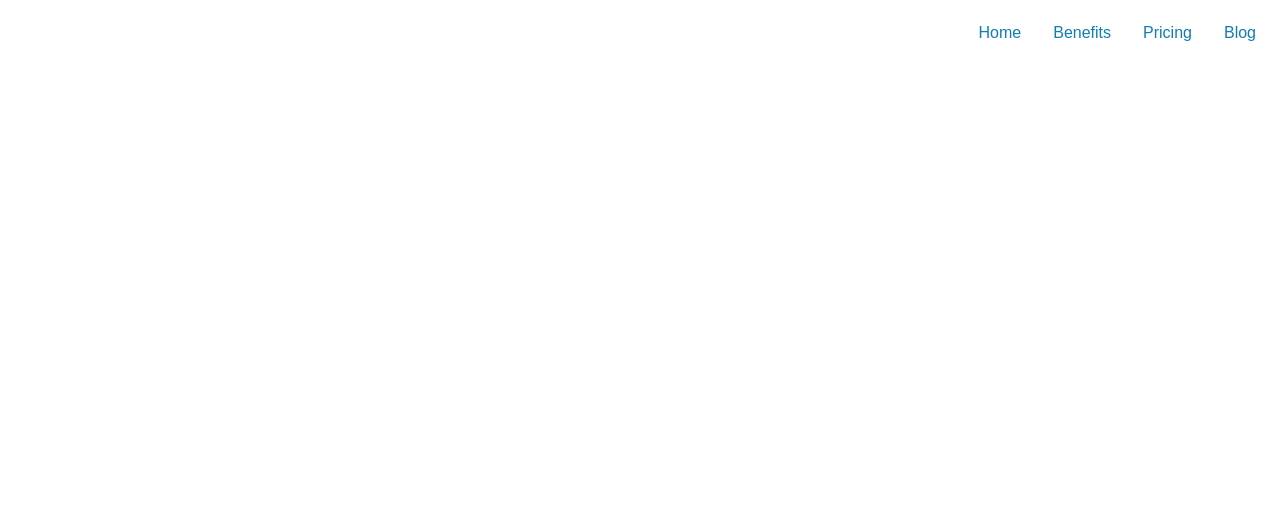
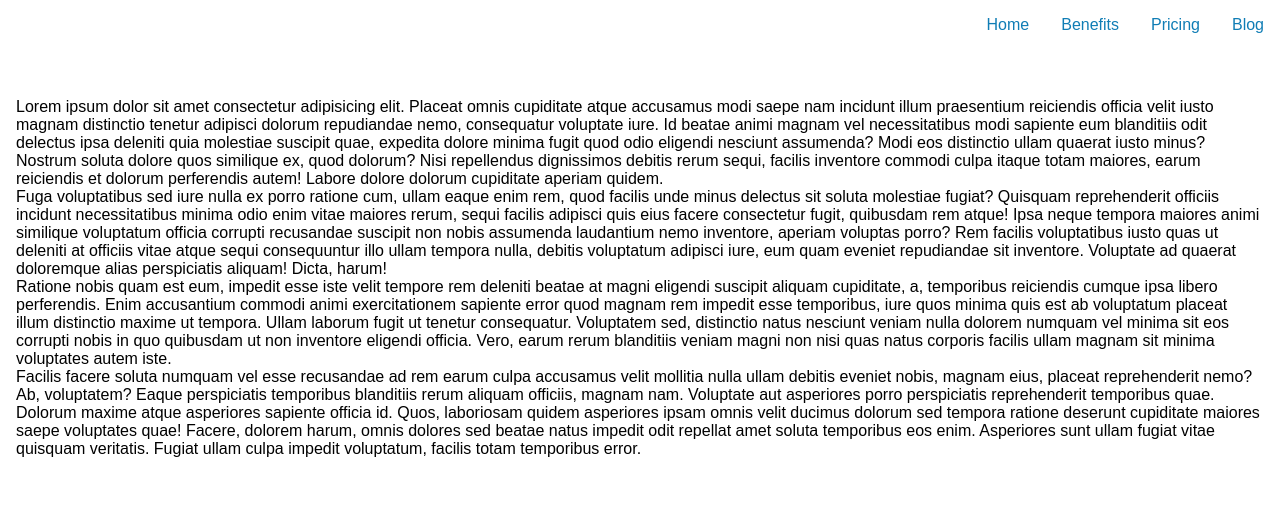
Before and after one commit to mathieujoub/perfect-responsive-menu-master-1-, a plain HTML site: page perfect-responsive-menu-master/index.html in a window 1280 px wide. Drawn offline with Linux system fonts and the light colour scheme.

Commit message:
test
modif

```diff
--- a/perfect-responsive-menu-master/index.html
+++ b/perfect-responsive-menu-master/index.html
@@ -21,6 +21,36 @@
 			<li><a href="/blog">Blog</a></li>
 		</ul>
 	</nav>
+		<main>
+			<p>Lorem ipsum dolor sit amet consectetur adipisicing elit. Placeat omnis cupiditate atque accusamus modi saepe nam
+				incidunt illum praesentium reiciendis officia velit iusto magnam distinctio tenetur adipisci dolorum repudiandae
+				nemo, consequatur voluptate iure. Id beatae animi magnam vel necessitatibus modi sapiente eum blanditiis odit
+				delectus ipsa deleniti quia molestiae suscipit quae, expedita dolore minima fugit quod odio eligendi nesciunt
+				assumenda? Modi eos distinctio ullam quaerat iusto minus? Nostrum soluta dolore quos similique ex, quod dolorum?
+				Nisi repellendus dignissimos debitis rerum sequi, facilis inventore commodi culpa itaque totam maiores, earum
+				reiciendis et dolorum perferendis autem! Labore dolore dolorum cupiditate aperiam quidem.</p>
+			<p>Fuga voluptatibus sed iure nulla ex porro ratione cum, ullam eaque enim rem, quod facilis unde minus delectus sit
+				soluta molestiae fugiat? Quisquam reprehenderit officiis incidunt necessitatibus minima odio enim vitae maiores
+				rerum, sequi facilis adipisci quis eius facere consectetur fugit, quibusdam rem atque! Ipsa neque tempora
+				maiores animi similique voluptatum officia corrupti recusandae suscipit non nobis assumenda laudantium nemo
+				inventore, aperiam voluptas porro? Rem facilis voluptatibus iusto quas ut deleniti at officiis vitae atque sequi
+				consequuntur illo ullam tempora nulla, debitis voluptatum adipisci iure, eum quam eveniet repudiandae sit
+				inventore. Voluptate ad quaerat doloremque alias perspiciatis aliquam! Dicta, harum!</p>
+			<p>Ratione nobis quam est eum, impedit esse iste velit tempore rem deleniti beatae at magni eligendi suscipit
+				aliquam cupiditate, a, temporibus reiciendis cumque ipsa libero perferendis. Enim accusantium commodi animi
+				exercitationem sapiente error quod magnam rem impedit esse temporibus, iure quos minima quis est ab voluptatum
+				placeat illum distinctio maxime ut tempora. Ullam laborum fugit ut tenetur consequatur. Voluptatem sed,
+				distinctio natus nesciunt veniam nulla dolorem numquam vel minima sit eos corrupti nobis in quo quibusdam ut non
+				inventore eligendi officia. Vero, earum rerum blanditiis veniam magni non nisi quas natus corporis facilis ullam
+				magnam sit minima voluptates autem iste.</p>
+			<p>Facilis facere soluta numquam vel esse recusandae ad rem earum culpa accusamus velit mollitia nulla ullam debitis
+				eveniet nobis, magnam eius, placeat reprehenderit nemo? Ab, voluptatem? Eaque perspiciatis temporibus blanditiis
+				rerum aliquam officiis, magnam nam. Voluptate aut asperiores porro perspiciatis reprehenderit temporibus quae.
+				Dolorum maxime atque asperiores sapiente officia id. Quos, laboriosam quidem asperiores ipsam omnis velit
+				ducimus dolorum sed tempora ratione deserunt cupiditate maiores saepe voluptates quae! Facere, dolorem harum,
+				omnis dolores sed beatae natus impedit odit repellat amet soluta temporibus eos enim. Asperiores sunt ullam
+				fugiat vitae quisquam veritatis. Fugiat ullam culpa impedit voluptatum, facilis totam temporibus error.</p>
+		</main>
 
 	<script src="navigation.js"></script>
 
--- a/perfect-responsive-menu-master/navigation.js
+++ b/perfect-responsive-menu-master/navigation.js
@@ -1,8 +1,9 @@
 const toggleMenu = document.querySelector('.navigation button');
 const menu = document.querySelector('.navigation ul');
 
-toggleMenu.addEventListener('click', function() {
+toggleMenu.addEventListener('click', function () {
 	const open = JSON.parse(toggleMenu.getAttribute('aria-expanded'));
 	toggleMenu.setAttribute('aria-expanded', !open);
 	menu.hidden = !menu.hidden;
+	document.body.classList.toggle('noscroll');
 });
--- a/perfect-responsive-menu-master/style.css
+++ b/perfect-responsive-menu-master/style.css
@@ -1,13 +1,28 @@
+* {
+	margin: 0;
+	padding: 0;
+	box-sizing: border-box;
+}
+
 [hidden] {
 	display: none;
 }
 
 body {
+	font-family: sans-serif;
+	min-height: 100vh;
+}
+
+.noscroll {
 	overflow: hidden;
-	font-family: sans-serif;
 }
 
 @media ( max-width: 40rem ) {
+	.navigation {
+		position: fixed;
+		z-index: 10;
+	}
+
 	.navigation button {
 		display: block;
 		position: absolute;
@@ -16,7 +31,7 @@ body {
 		border: 0;
 		height: 32px;
 		width: 32px;
-		background: none;
+		background: #fff;
 		color: #107db5;
 		cursor: pointer;
 		font-size: 0rem;
@@ -25,6 +40,8 @@ body {
 	}
 
 	.navigation button svg {
+		position: relative;
+		z-index: 100;
 		display: block;
 		pointer-events: none;
 		stroke: currentcolor;
@@ -53,6 +70,7 @@ body {
 
 	.navigation button[aria-expanded=true] {
 		color: #fff;
+		background: #107db5;
 	}
 
 	.navigation button[aria-expanded=true]::before {
@@ -145,3 +163,7 @@ body {
 		background-size: 100% 100%;
 	}
 }
+
+main {
+	padding: 3em 1em;
+}
```
